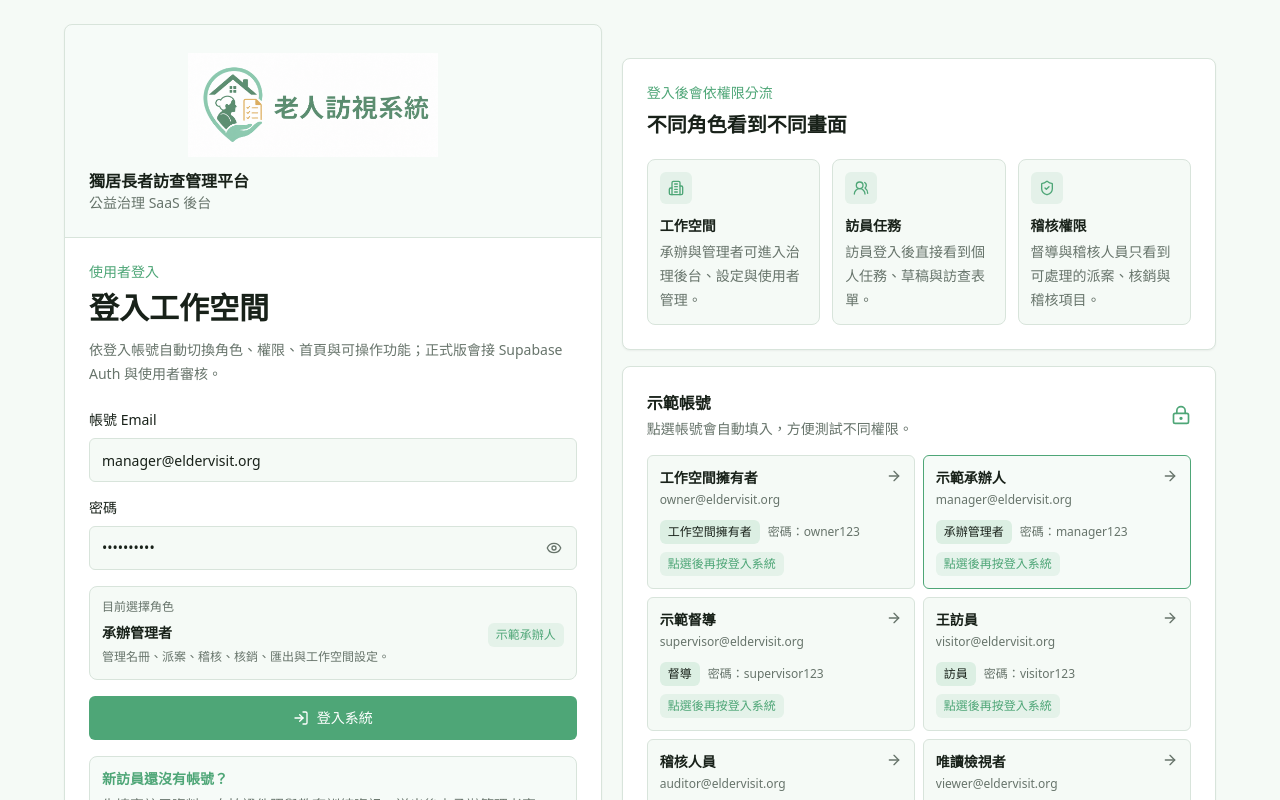
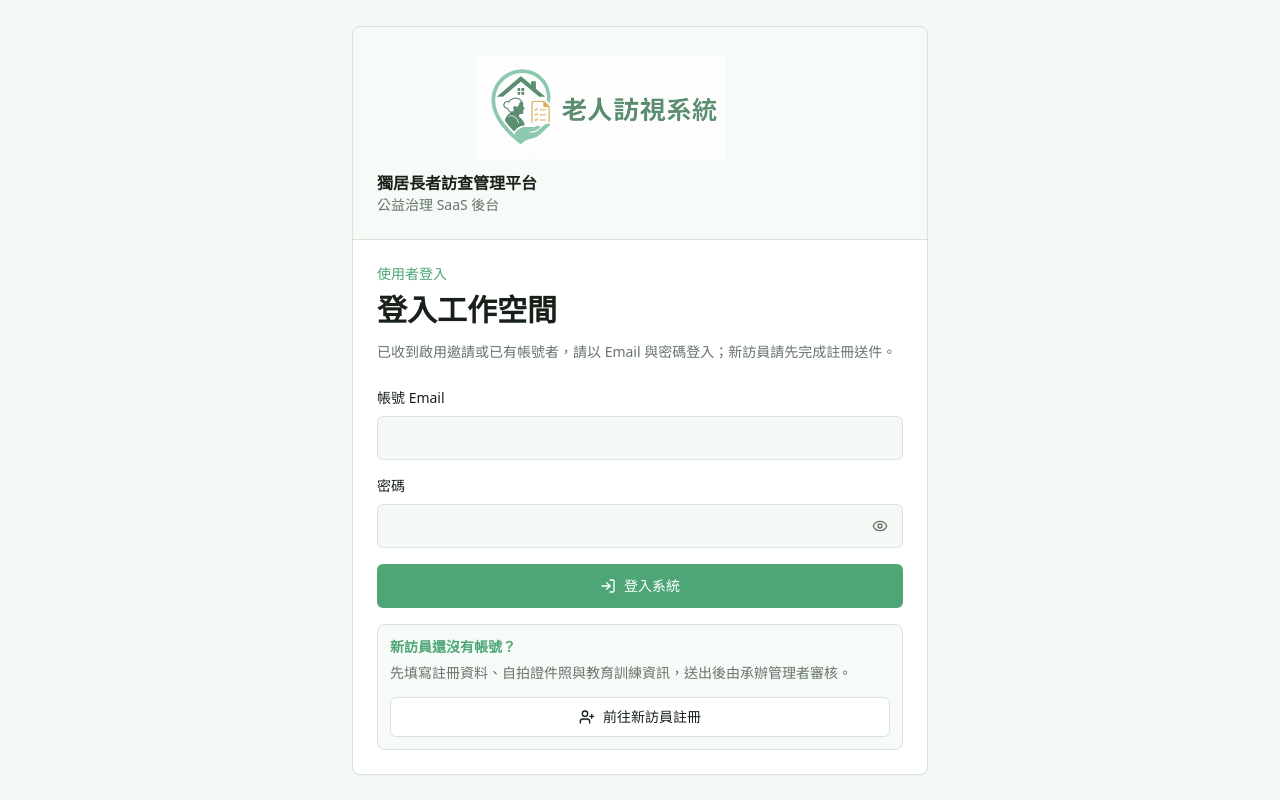
Before and after one commit to chatgptcjcu-boop/Elder-Visit-Platform, a Next.js app: page /login in a window 1280 px wide. Shown: the top 800 px of the page. Built offline with nearby package versions, Linux system fonts and the light colour scheme.

Commit message:
Make visitor registration the public entry point

```diff
--- a/app/page.tsx
+++ b/app/page.tsx
@@ -1,5 +1,5 @@
 import { redirect } from "next/navigation";
 
 export default function HomePage() {
-  redirect("/login");
+  redirect("/register");
 }
--- a/components/auth/login-panel.tsx
+++ b/components/auth/login-panel.tsx
@@ -3,18 +3,14 @@
 import { useEffect, useState } from "react";
 import Link from "next/link";
 import {
-  ArrowRight,
-  Building2,
   Eye,
   EyeOff,
-  LockKeyhole,
   LogIn,
   ShieldCheck,
-  UsersRound,
+  UserPlus,
 } from "lucide-react";
 import { BrandLogo } from "@/components/layout/brand-logo";
 import { Button } from "@/components/ui/button";
-import { demoLoginAccounts, getRoleByKey } from "@/lib/domain/permissions";
 import { createClient as createBrowserSupabaseClient } from "@/lib/supabase/client";
 
 function getSafeNextPath(fallback: string) {
@@ -31,8 +27,8 @@ function getSafeNextPath(fallback: string) {
 }
 
 export function LoginPanel() {
-  const [email, setEmail] = useState("manager@eldervisit.org");
-  const [password, setPassword] = useState("manager123");
+  const [email, setEmail] = useState("");
+  const [password, setPassword] = useState("");
   const [newPassword, setNewPassword] = useState("");
   const [confirmPassword, setConfirmPassword] = useState("");
   const [showPassword, setShowPassword] = useState(false);
@@ -40,9 +36,6 @@ export function LoginPanel() {
   const [inviteMode, setInviteMode] = useState(false);
   const [inviteReady, setInviteReady] = useState(false);
   const [settingPassword, setSettingPassword] = useState(false);
-  const selectedAccount = demoLoginAccounts.find((account) => account.email === email);
-  const selectedRole = selectedAccount ? getRoleByKey(selectedAccount.roleKey) : null;
-
   useEffect(() => {
     async function prepareInviteSession() {
       if (typeof window === "undefined") return;
@@ -95,11 +88,7 @@ export function LoginPanel() {
   async function login() {
     setMessage(null);
 
-    const fallbackAccount = demoLoginAccounts.find(
-      (item) => item.email.toLowerCase() === email.toLowerCase() && item.password === password,
-    );
-    const fallbackPath = fallbackAccount?.landingPath ?? "/dashboard";
-    const nextPath = getSafeNextPath(fallbackPath);
+    const nextPath = getSafeNextPath("/dashboard");
     const response = await fetch("/api/auth/login", {
       method: "POST",
       headers: {
@@ -114,7 +103,7 @@ export function LoginPanel() {
     });
 
     if (!response.ok) {
-      setMessage("帳號或密碼錯誤，請確認 Supabase 使用者或示範帳號。");
+      setMessage("帳號或密碼錯誤，請確認登入資料後再試一次。");
       return;
     }
 
@@ -162,8 +151,8 @@ export function LoginPanel() {
 
   return (
     <main className="min-h-screen bg-background px-4 py-6 text-foreground sm:px-6 lg:px-8">
-      <div className="mx-auto grid min-h-[calc(100vh-3rem)] w-full max-w-6xl items-center gap-5 lg:grid-cols-[0.95fr_1.05fr]">
-        <section className="order-1 overflow-hidden rounded-lg border bg-card shadow-sm">
+      <div className="mx-auto flex min-h-[calc(100vh-3rem)] w-full max-w-xl items-center">
+        <section className="w-full overflow-hidden rounded-lg border bg-card shadow-sm">
           <div className="border-b bg-primary/5 p-5 lg:p-6">
             <div className="flex flex-col">
               <BrandLogo variant="full" size="lg" className="h-28 w-full max-w-md" />
@@ -179,7 +168,7 @@ export function LoginPanel() {
               <p className="text-sm font-medium text-primary">使用者登入</p>
               <h1 className="mt-2 text-2xl font-semibold sm:text-3xl">登入工作空間</h1>
               <p className="mt-3 text-sm leading-6 text-muted-foreground">
-                依登入帳號自動切換角色、權限、首頁與可操作功能；正式版會接 Supabase Auth 與使用者審核。
+                已收到啟用邀請或已有帳號者，請以 Email 與密碼登入；新訪員請先完成註冊送件。
               </p>
             </div>
 
@@ -257,23 +246,6 @@ export function LoginPanel() {
                 </div>
               </label>
 
-              {selectedRole && (
-                <div className="rounded-lg border bg-background p-3">
-                  <p className="text-xs text-muted-foreground">目前選擇角色</p>
-                  <div className="mt-2 flex items-start justify-between gap-3">
-                    <div>
-                      <p className="text-sm font-semibold">{selectedRole.label}</p>
-                      <p className="mt-1 text-xs leading-5 text-muted-foreground">
-                        {selectedRole.description}
-                      </p>
-                    </div>
-                    <span className="shrink-0 rounded-md bg-primary/10 px-2 py-1 text-xs font-medium text-primary">
-                      {selectedAccount?.fullName}
-                    </span>
-                  </div>
-                </div>
-              )}
-
               <Button className="h-11 w-full" onClick={login}>
                 <LogIn className="h-4 w-4" />
                 登入系統
@@ -286,7 +258,7 @@ export function LoginPanel() {
                 </p>
                 <Button asChild variant="outline" className="mt-3 h-10 w-full bg-card">
                   <Link href="/register">
-                    <UserPlusIcon />
+                    <UserPlus className="h-4 w-4" />
                     前往新訪員註冊
                   </Link>
                 </Button>
@@ -300,94 +272,7 @@ export function LoginPanel() {
             </div>
           </div>
         </section>
-
-        <section className="order-2 grid gap-4">
-          <div className="rounded-lg border bg-card p-5 shadow-sm lg:p-6">
-            <p className="text-sm font-medium text-primary">登入後會依權限分流</p>
-            <h2 className="mt-2 text-xl font-semibold">不同角色看到不同畫面</h2>
-            <div className="mt-5 grid gap-3 sm:grid-cols-3">
-              <FeatureCard icon={Building2} title="工作空間" detail="承辦與管理者可進入治理後台、設定與使用者管理。" />
-              <FeatureCard icon={UsersRound} title="訪員任務" detail="訪員登入後直接看到個人任務、草稿與訪查表單。" />
-              <FeatureCard icon={ShieldCheck} title="稽核權限" detail="督導與稽核人員只看到可處理的派案、核銷與稽核項目。" />
-            </div>
-          </div>
-
-          <div className="rounded-lg border bg-card p-5 shadow-sm lg:p-6">
-            <div className="flex items-center justify-between gap-3">
-              <div>
-                <h2 className="font-semibold">示範帳號</h2>
-                <p className="mt-1 text-sm text-muted-foreground">
-                  點選帳號會自動填入，方便測試不同權限。
-                </p>
-              </div>
-              <LockKeyhole className="h-5 w-5 text-primary" />
-            </div>
-            <div className="mt-4 grid gap-2 sm:grid-cols-2">
-              {demoLoginAccounts.map((account) => {
-                const role = getRoleByKey(account.roleKey);
-                const isActive = account.email === email;
-                return (
-                  <button
-                    key={account.email}
-                    type="button"
-                    className={`rounded-md border p-3 text-left transition-colors ${
-                      isActive ? "border-primary bg-primary/5" : "bg-background hover:bg-secondary"
-                    }`}
-                    onClick={() => {
-                      setEmail(account.email);
-                      setPassword(account.password);
-                      setMessage(null);
-                    }}
-                  >
-                    <div className="flex items-start justify-between gap-3">
-                      <div className="min-w-0">
-                        <p className="truncate text-sm font-semibold">{account.fullName}</p>
-                        <p className="mt-1 truncate text-xs text-muted-foreground">
-                          {account.email}
-                        </p>
-                      </div>
-                      <ArrowRight className="h-4 w-4 shrink-0 text-muted-foreground" />
-                    </div>
-                    <div className="mt-3 flex flex-wrap items-center gap-2">
-                      <span className="rounded-md bg-secondary px-2 py-1 text-xs">
-                        {role.label}
-                      </span>
-                      <span className="text-xs text-muted-foreground">密碼：{account.password}</span>
-                      <span className="rounded-md bg-primary/10 px-2 py-1 text-xs font-medium text-primary">
-                        點選後再按登入系統
-                      </span>
-                    </div>
-                  </button>
-                );
-              })}
-            </div>
-          </div>
-        </section>
       </div>
     </main>
   );
 }
-
-function UserPlusIcon() {
-  return <UsersRound className="h-4 w-4" />;
-}
-
-function FeatureCard({
-  icon: Icon,
-  title,
-  detail,
-}: {
-  icon: typeof Building2;
-  title: string;
-  detail: string;
-}) {
-  return (
-    <div className="rounded-lg border bg-background p-3">
-      <span className="flex h-8 w-8 items-center justify-center rounded-md bg-primary/10 text-primary">
-        <Icon className="h-4 w-4" />
-      </span>
-      <p className="mt-3 text-sm font-semibold">{title}</p>
-      <p className="mt-1 text-sm leading-6 text-muted-foreground">{detail}</p>
-    </div>
-  );
-}
```
Also changed, not shown: components/auth/register-panel.tsx (+46 -15 lines), 4 other files (tests, documents, lock files or other folders).
